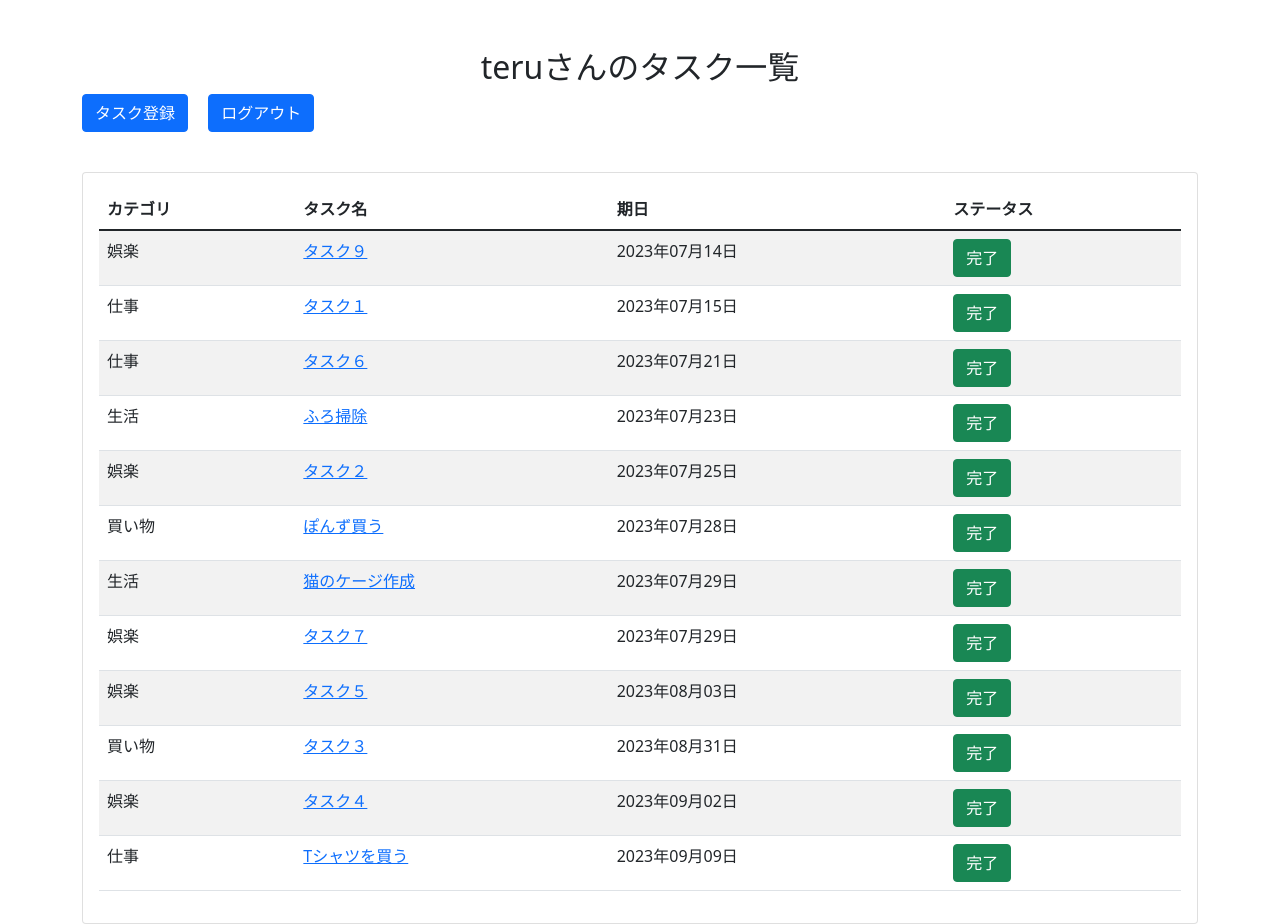
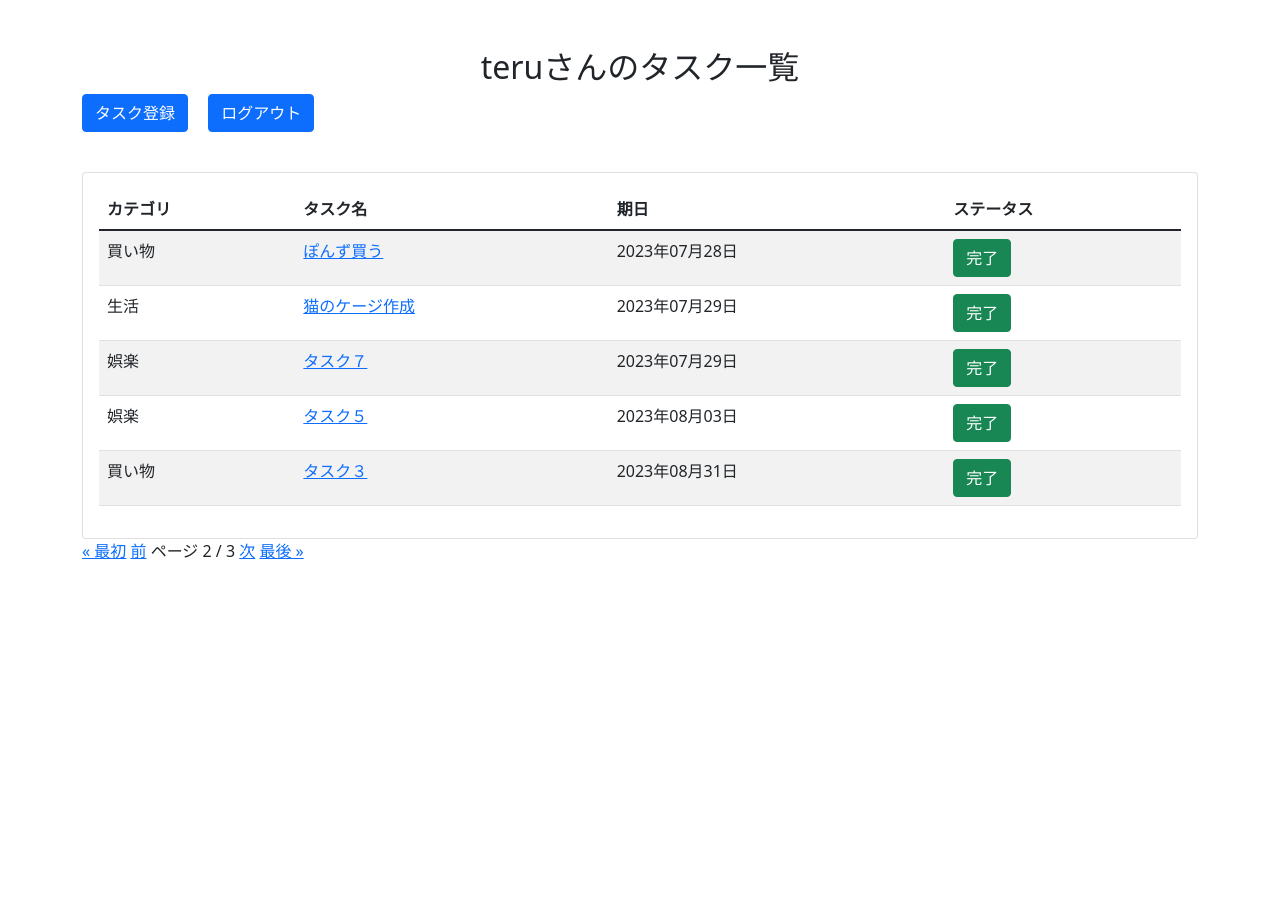
Before and after one commit to bon-com/django-study-04, a Django app: a page that uses task_manage/todoapps/templates/todo/top.html in a window 1280 px wide. After the commit the page ends 559 px from the top, so only its background shows below. Run offline with Django 4.2, Linux system fonts and the light colour scheme; a user stored in the database is signed in; data comes from the database, SQL or seed files in the repository; both versions use the stored data as it was after the commit.

Commit message:
ページネーション機能の追加

```diff
--- /dev/null
+++ b/task_manage/todoapps/templates/todo/components/pagination.html
@@ -0,0 +1,19 @@
+{% if page_obj %}
+<div class="pagination">
+  <span class="step-links">
+      {% if page_obj.has_previous %}
+          <a href="?page=1">&laquo; 最初</a>
+          <a href="?page={{ page_obj.previous_page_number }}">前</a>
+      {% endif %}
+
+      <span class="current">
+          ページ {{ page_obj.number }} / {{ page_obj.paginator.num_pages }}
+      </span>
+
+      {% if page_obj.has_next %}
+          <a href="?page={{ page_obj.next_page_number }}">次</a>
+          <a href="?page={{ page_obj.paginator.num_pages }}">最後 &raquo;</a>
+      {% endif %}
+  </span>
+</div>
+{% endif %}
--- a/task_manage/todoapps/templates/todo/top.html
+++ b/task_manage/todoapps/templates/todo/top.html
@@ -37,5 +37,8 @@
       </table>
     </div>
   </div>
+  <!-- ページネーションエリア -->
+  {% include 'todo/components/pagination.html' %}
 </div>
+
 {% endblock %}
--- a/task_manage/todoapps/views.py
+++ b/task_manage/todoapps/views.py
@@ -17,6 +17,8 @@ class ListTaskView(LoginRequiredMixin, ListView):
     model = Todo
     # コンテキスト変数名
     context_object_name = "tasks"
+    # ページネーション（1ページあたりの項目数）
+    paginate_by = 5
 
     def get_queryset(self):
         """一覧取得メソッドのオーバーライド"""
```
Also changed, not shown: task_manage/db.sqlite3.
